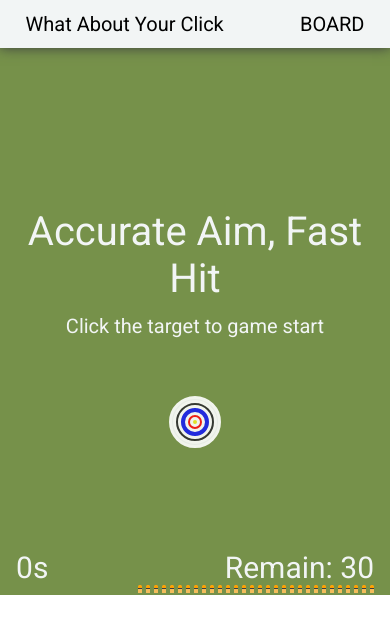
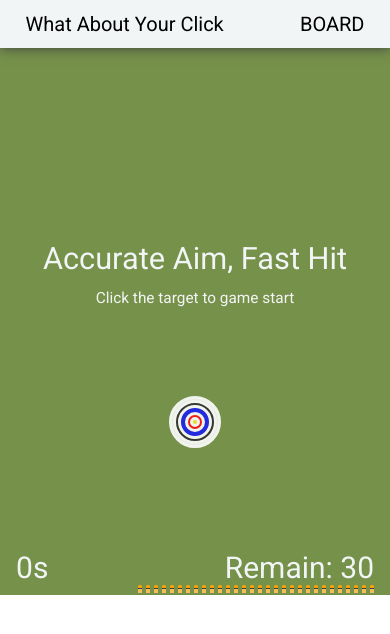
Before and after one commit to tjdwp0211/shooting-game, a Next.js app: page / in a window 390 px wide. Shown: the top 634 px of the page. Built offline with nearby package versions, Linux system fonts and the light colour scheme.

Commit message:
style: responsive UI #17
- When using modile, Font size props division 1.2

```diff
--- a/src/components/text/Text.tsx
+++ b/src/components/text/Text.tsx
@@ -21,4 +21,8 @@ export default Text;
 const Container = styled.p<TextProps>`
   font-size: ${(props) => props.size}px;
   ${(props) => props.weight}
+  margin: 0;
+  @media (max-width: 768px) or (max-height: 420px) {
+    font-size: ${(props) => props.size / 1.3}px;
+  }
 `;
```
